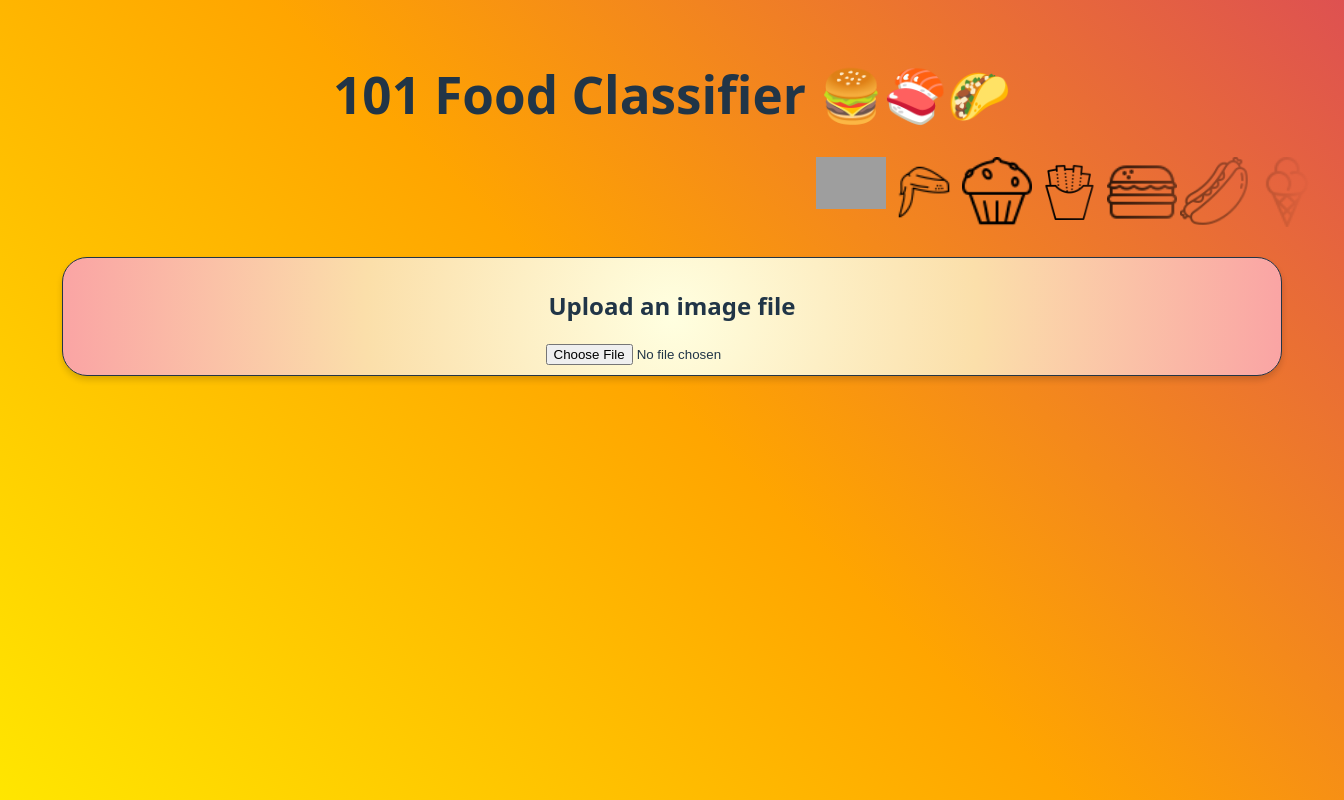
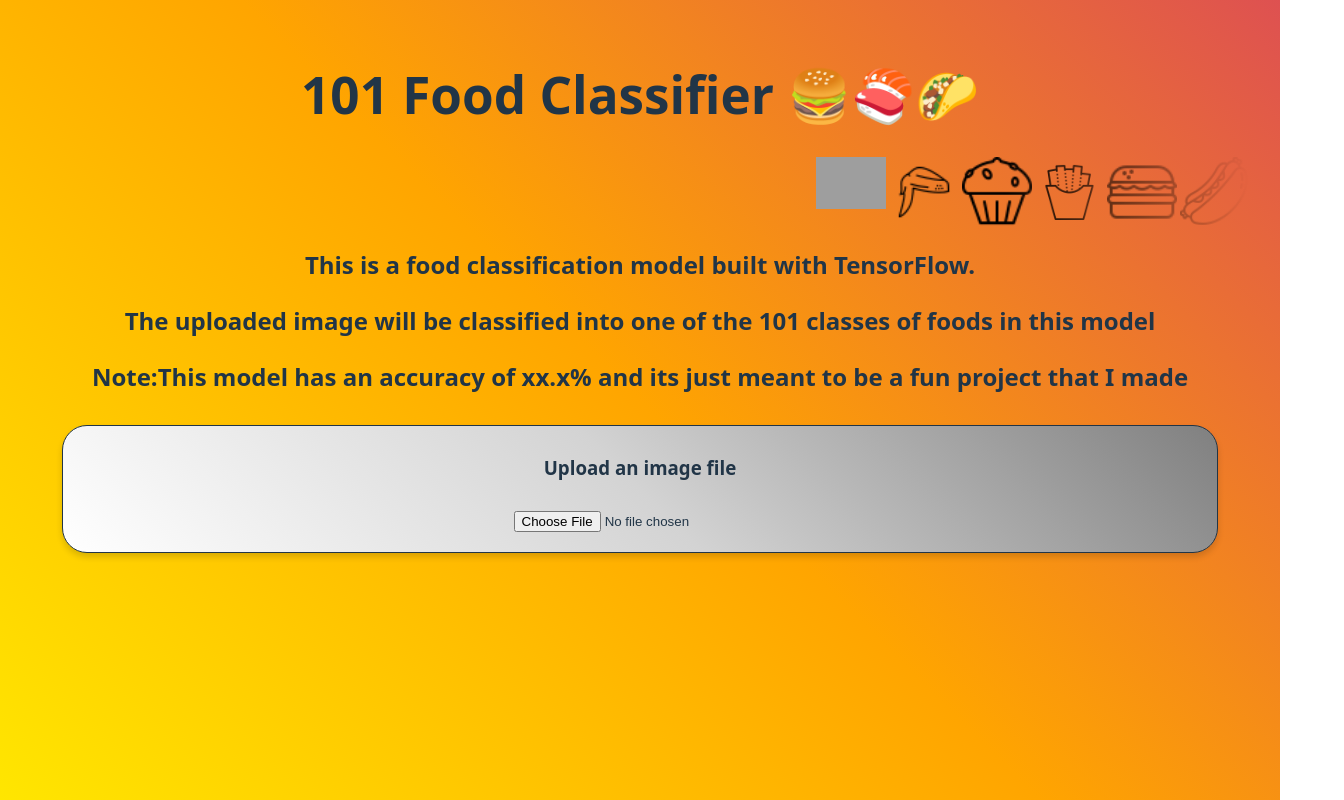
Before and after one commit to Kineth-t/Food-Classifier, a React (Vite) app in the folder frontend/food-vision-react/: page / in a window 1280 px wide. Shown: the whole page, 1344 px wide, since content can reach past the window. Built offline with nearby package versions, Linux system fonts and the light colour scheme; grey boxes are pictures that could not be loaded.

Commit message:
Added some heading texts and information about this webpage.

```diff
--- a/frontend/food-vision-react/src/App.css
+++ b/frontend/food-vision-react/src/App.css
@@ -1,5 +1,5 @@
 #root {
-  min-width: 100%;
+  min-width: calc(100% - 4rem);
   margin: 0 auto;
   padding: 2rem;
   text-align: center;
--- a/frontend/food-vision-react/src/App.jsx
+++ b/frontend/food-vision-react/src/App.jsx
@@ -5,12 +5,15 @@ import FoodBar from './components/FoodBar.jsx'
 import ImgInput from './components/ImgInput.jsx'
 
 function App() {
-	const [count, setCount] = useState(0)
+	const [uploaded, setUploaded] = useState(false)
 
 	return (
 		<>
 			<Header />
 			<FoodBar />
+			<h2>This is a food classification model built with TensorFlow.</h2>
+			<h2>The uploaded image will be classified into one of the 101 classes of foods in this model</h2>
+			<h2><b>Note:</b>This model has an accuracy of xx.x% and its just meant to be a fun project that I made</h2>
 			<ImgInput />
 		</>
 	)
--- a/frontend/food-vision-react/src/components/ImgInput.css
+++ b/frontend/food-vision-react/src/components/ImgInput.css
@@ -7,10 +7,10 @@
     margin: 30px;
     border-radius: 25px;
     padding: 10px;
-    background: radial-gradient(circle at center, lightyellow, rgb(251, 223, 170), rgb(250, 164, 164));
+    background: linear-gradient(45deg, white, lightgray, gray);
     box-shadow: 0 4px 6px rgba(0, 0, 0, 0.15)
 }
 
 input {
-
+    padding:10px
 }
--- a/frontend/food-vision-react/src/components/ImgInput.jsx
+++ b/frontend/food-vision-react/src/components/ImgInput.jsx
@@ -3,7 +3,7 @@ import './ImgInput.css'
 export default function ImgInput() {
     return (
         <div className="inputContainer">
-            <h2>Upload an image file</h2>
+            <h3>Upload an image file</h3>
             <input type="file" accept='image/*'/>
         </div>
     )
```
